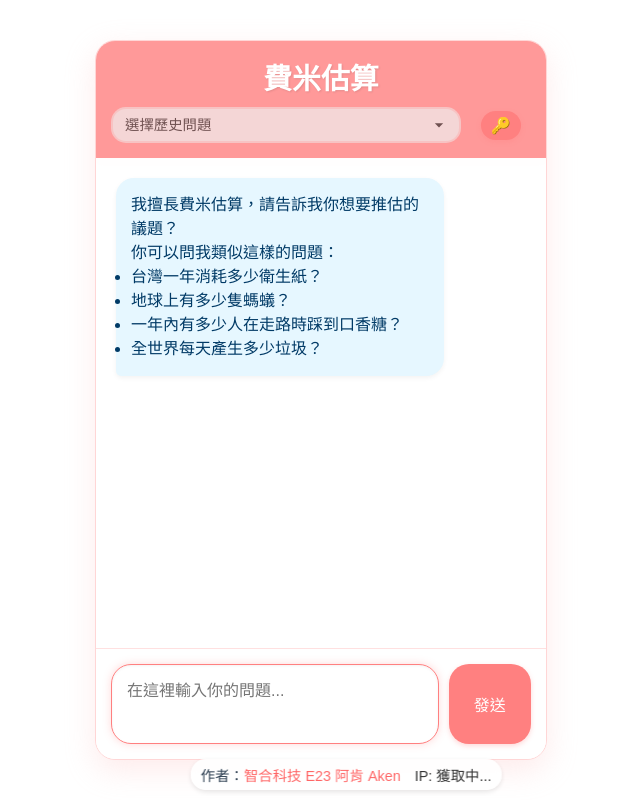
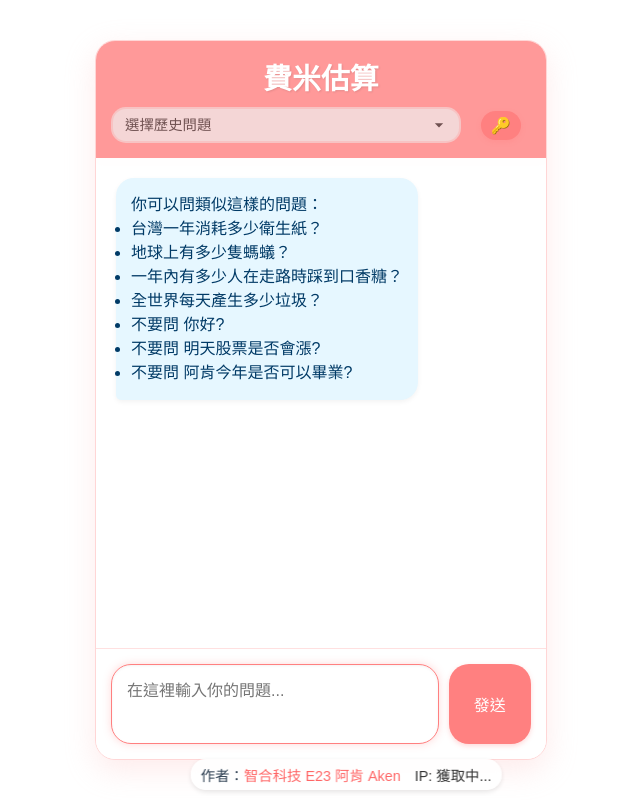
Before and after one commit to aken1023/Fermi-problem, a Flask app: page / in a window 1280 px wide. Shown: the whole page, without its empty margins (294-934 px from the left). Run offline with Flask 3, Linux system fonts and the light colour scheme.

Commit message:
修改問答結構提示

```diff
--- a/templates/index.html
+++ b/templates/index.html
@@ -27,13 +27,15 @@
             <div class="chat-box" id="chatBox">
                 <div class="message ai-message">
                     <div class="message-content">
-                        <p>我擅長費米估算，請告訴我你想要推估的議題？</p>
-                        <p>你可以問我類似這樣的問題：</p>
+                        <p>你可以問類似這樣的問題：</p>
                         <ul>
                             <li>台灣一年消耗多少衛生紙？</li>
                             <li>地球上有多少隻螞蟻？</li>
                             <li>一年內有多少人在走路時踩到口香糖？</li>
                             <li>全世界每天產生多少垃圾？</li>
+                            <li>不要問  你好?</li>
+                            <li>不要問  明天股票是否會漲?</li>
+                            <li>不要問  阿肯今年是否可以畢業?</li>
                         </ul>
                     </div>
                 </div>
```
